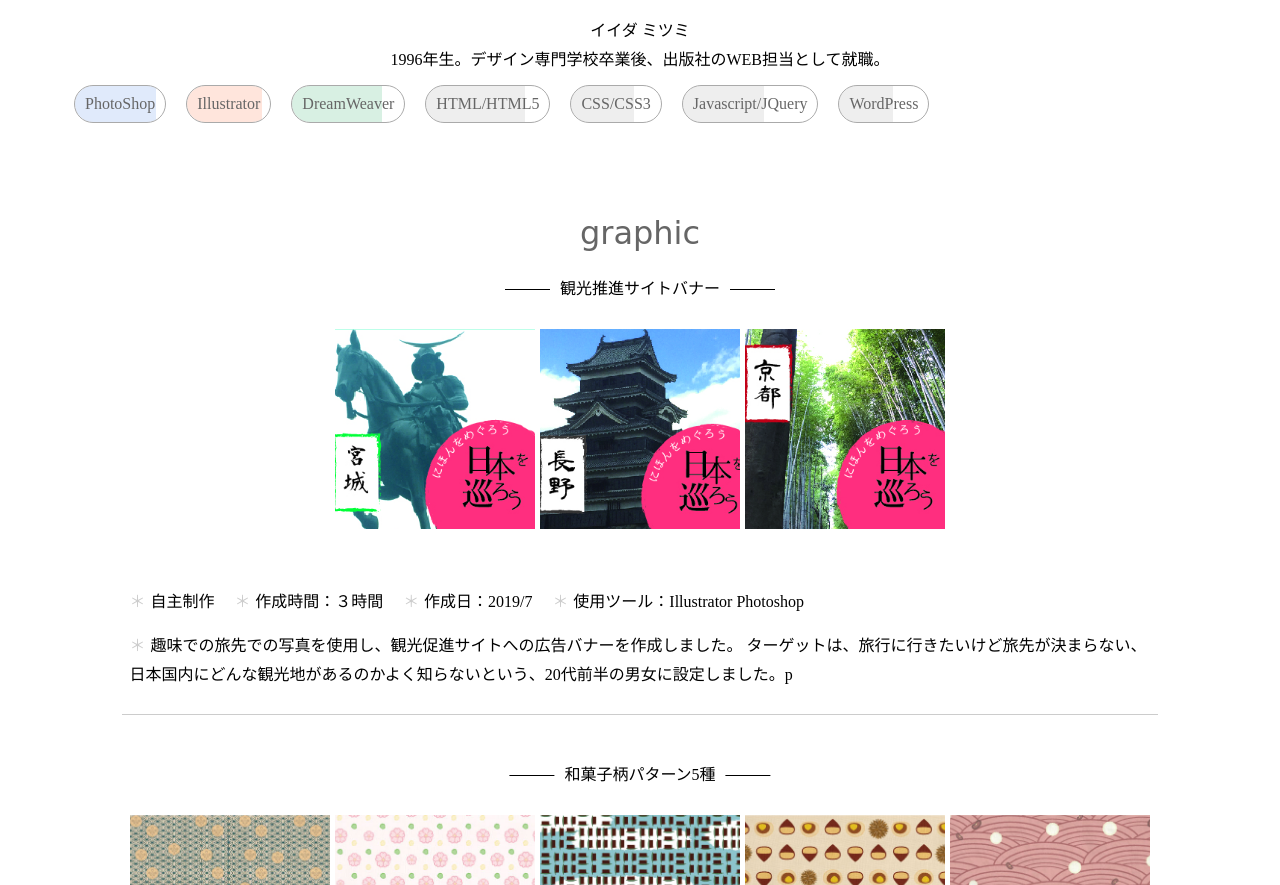
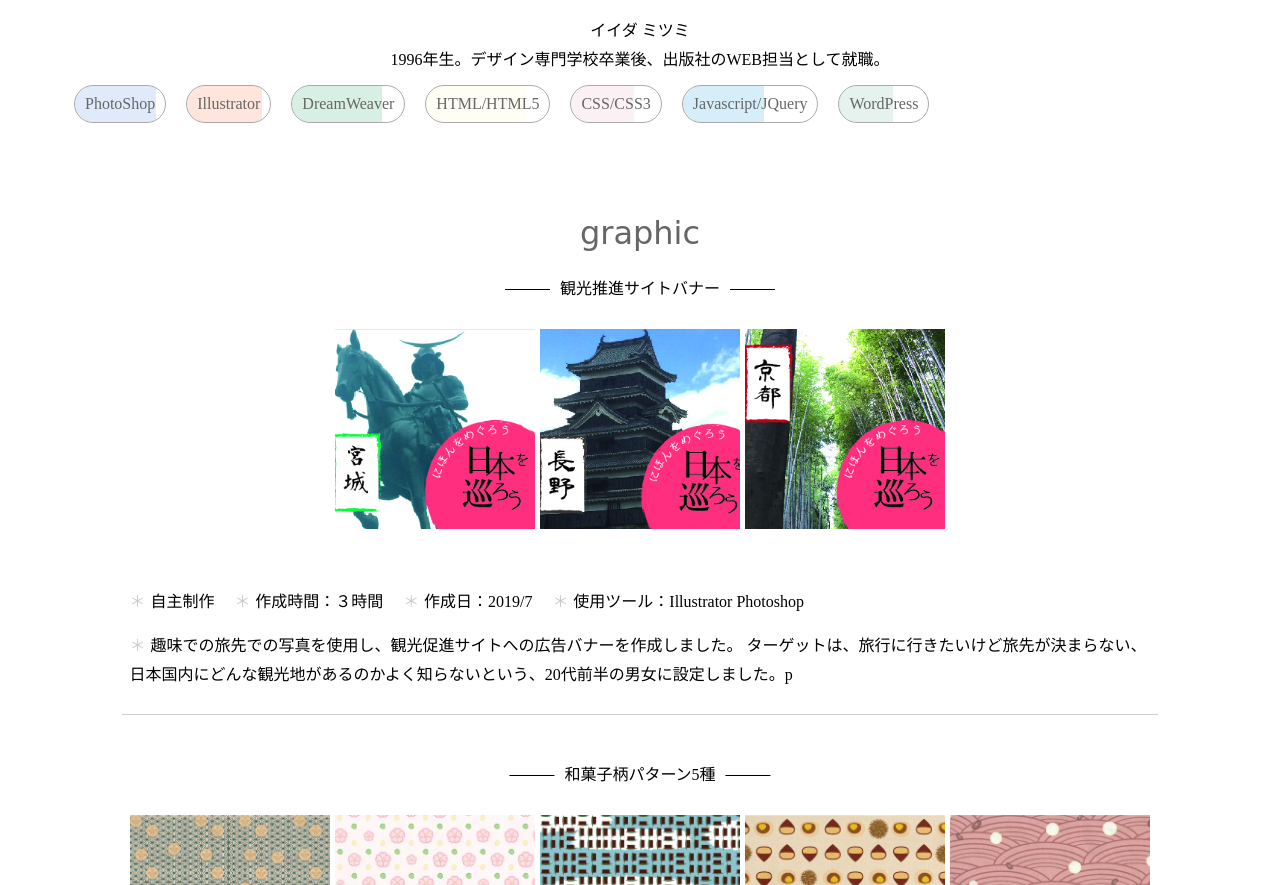
Before and after one commit to mamimu-memo/portforio, a plain HTML site: page index.html in a window 1280 px wide. Shown: the part 1039-1924 px from the top of the page. Drawn offline with Linux system fonts and the light colour scheme; a web font is replaced by a local one.

Commit message:
Add files via upload

```diff
--- a/css/styles.css
+++ b/css/styles.css
@@ -299,22 +299,22 @@ ul.skill li.dw::after{
 
 ul.skill li.ht::after{
     width: 80%;
-    background-color: #aaa;
+    background-color: #fffacd;
 }
 
 ul.skill li.cs::after{
     width: 70%;
-    background-color: #aaa;
+    background-color: #eebbcb;
 }
 
 ul.skill li.js::after{
     width: 60%;
-    background-color: #aaa;
+    background-color: #2ca9e1;
 }
 
 ul.skill li.wp::after{
     width: 60%;
-    background-color: #aaa;
+    background-color: #7ebeab;
 }
 
 
```
